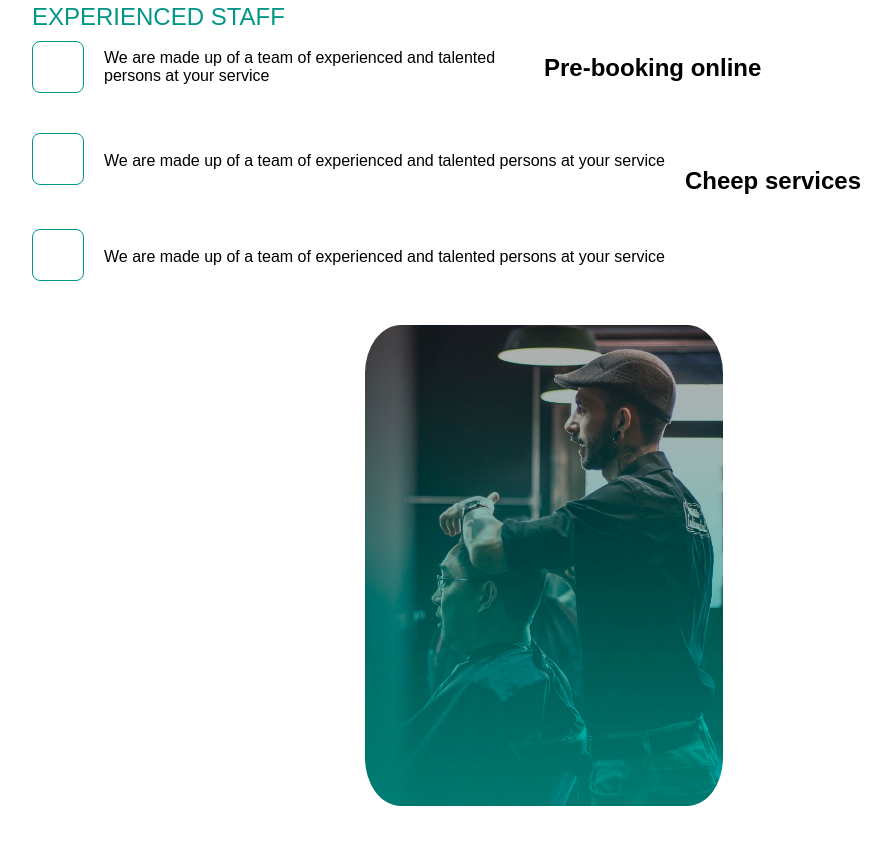
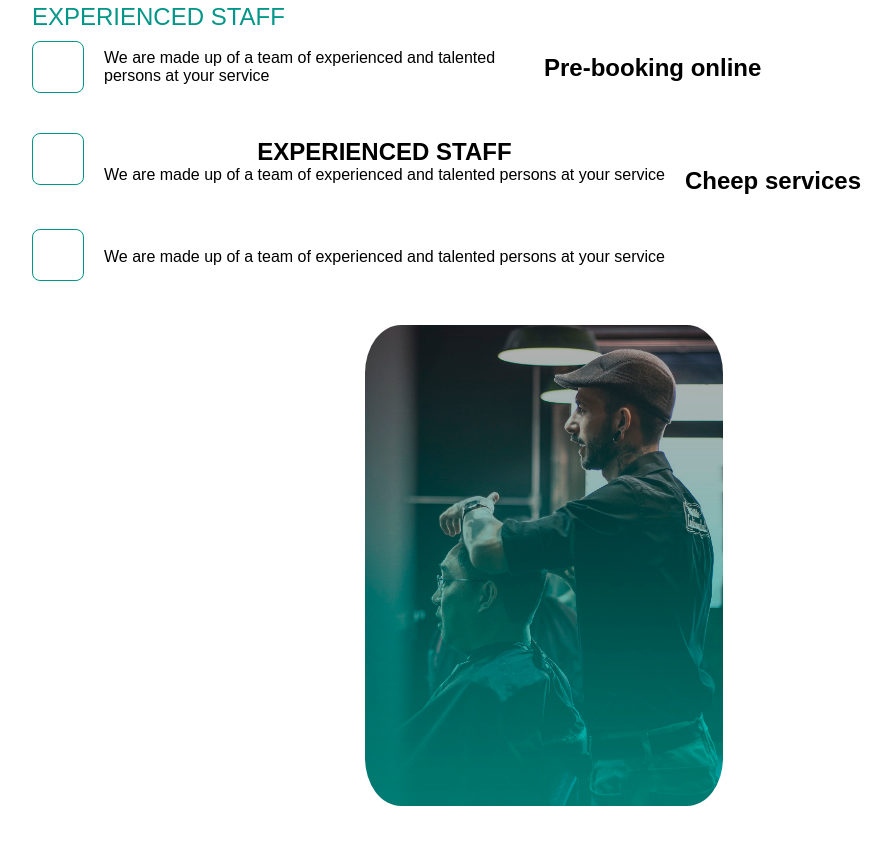
Before and after one commit to GaelTikeng/barber-shop, a plain HTML site: page index.html.html in a window 1280 px wide. Shown: the part 1018-1862 px from the top of the page, without its empty margins (96-988 px from the left). Drawn offline with Linux system fonts and the light colour scheme.

Commit message:
folder name changed

```diff
--- a/barber.html
+++ b/index.html.html
@@ -66,6 +66,8 @@
                     <i class="fa fa-gg-circle"></i>
                 </div>
                 <div class="feature-text">
+            <h1>EXPERIENCED STAFF</h1>
+
                     <p>We are made up of a team of experienced and talented
                         persons at your service
                     </p>
```
